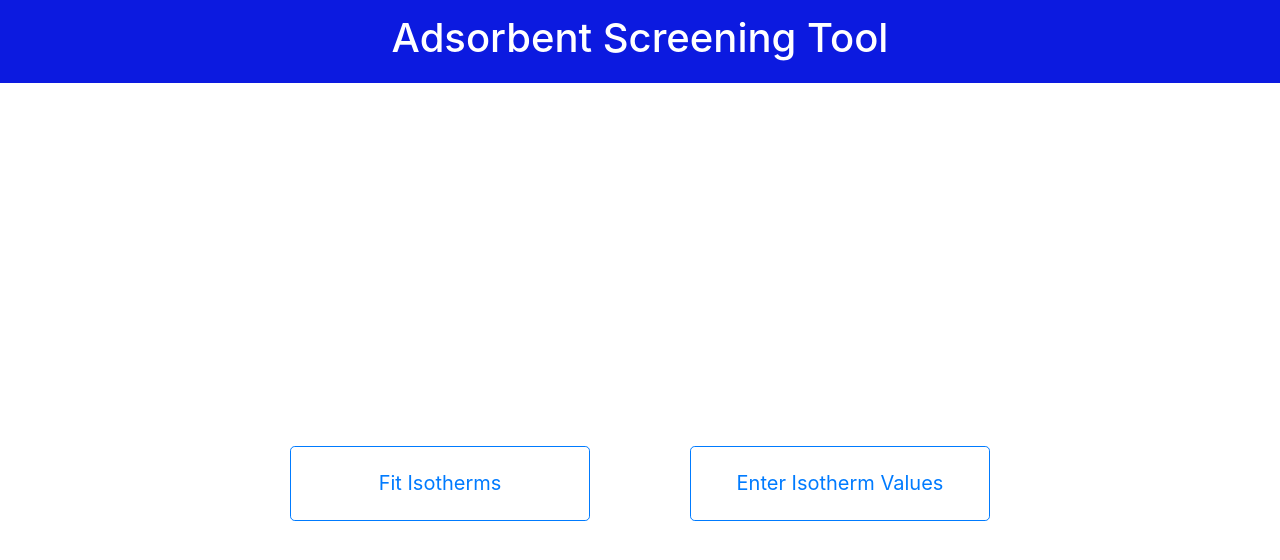
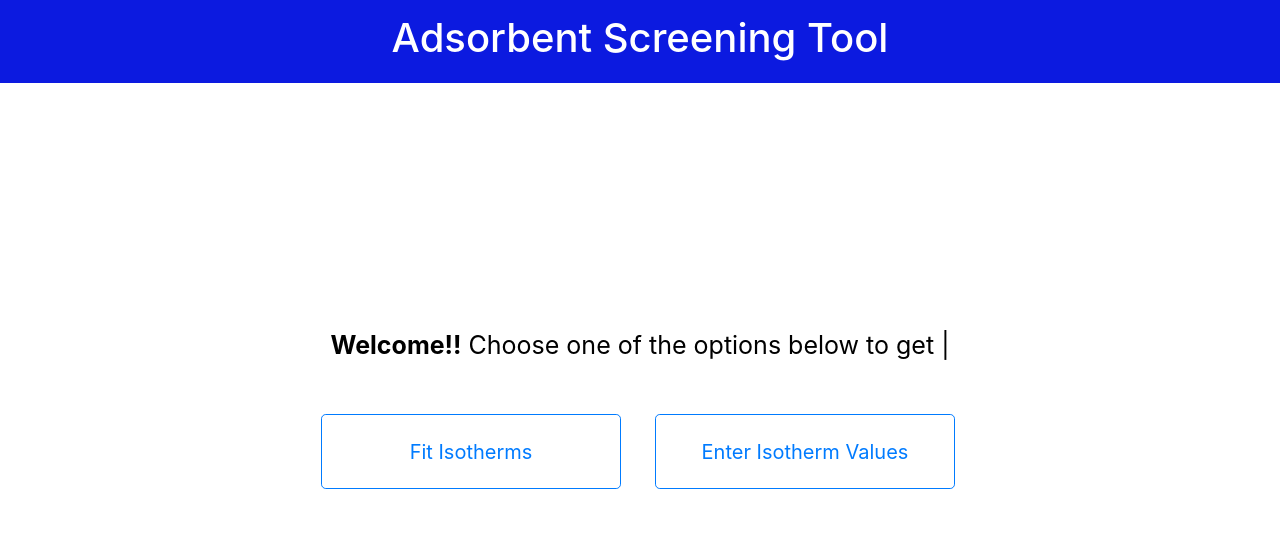
Before and after one commit to vishalbalashankar/isotherm_fitting_tool, a React (Create React App) app in the folder react-frontend/: page / in a window 1280 px wide. Shown: the top 560 px of the page. Built offline with nearby package versions, Linux system fonts and the light colour scheme; the HTML template or start-up script is replaced by a standard one.

Commit message:
Added text animations in the start page

```diff
--- a/react-frontend/package.json
+++ b/react-frontend/package.json
@@ -16,7 +16,9 @@
     "react-dom": "^16.14.0",
     "react-plotly.js": "^2.5.0",
     "react-router-dom": "^5.2.0",
-    "react-scripts": "^4.0.1"
+    "react-scripts": "^4.0.1",
+    "react-typist": "^2.0.5",
+    "typewriter-effect": "^2.17.0"
   },
   "scripts": {
     "start": "react-scripts start",
--- a/react-frontend/src/App.css
+++ b/react-frontend/src/App.css
@@ -13,18 +13,3 @@
   /*  background-position: center;
     background-repeat: no-repeat;
     background-size: cover; } */
-
-
-.buttonContainer {
-  height: 100vh;
-  display: flex;
-  justify-content: center;
-  align-items: center;
-}
-
-.btn-size {
-  height: 75px !important;
-  width: 300px !important;
-  margin-left:50px;
-  margin-right:50px;
-}
--- a/react-frontend/src/component/StartPage.js
+++ b/react-frontend/src/component/StartPage.js
@@ -1,20 +1,49 @@
-import React from 'react';
-import Button from "react-bootstrap/Button";
+import React, { useState, useEffect } from 'react';
+import { Container, Row, Col, Button } from 'react-bootstrap'
 import "bootstrap/dist/css/bootstrap.min.css";
-import {Link} from 'react-router-dom';
+import { Link } from 'react-router-dom';
+import './myStyles.css'
+import Typist from "react-typist";
 
 function StartPage() {
+
+  const [count, setCount] = useState(1);
+
+  useEffect(() => {
+    // document.title = `You clicked ${count} times`;
+    setCount(1);
+  }, [count]);
+
   return (
-    <div>
-        <div class="buttonContainer" >
-            <Link to="/compute_isothermfit">
-                <Button className="btn-size" variant="outline-primary" size="lg">Fit Isotherms</Button>{" "}
-            </Link>
-            <Link to="/enter_isothermfit">
-                <Button className="btn-size" variant="outline-primary" size="lg">Enter Isotherm Values</Button>
-            </Link>
+    <Container fluid="xl" className="buttonContainer" >
+      <Row >
+        <div className="start-text">
+          {count ? (
+            <Typist avgTypingDelay={70} onTypingDone={() => setCount(0)}>
+              <span> <b>Welcome!!</b> Choose one of the options below to get started</span>
+              <Typist.Backspace count={40} delay={800} />
+              <span> option - 1 to 'fit isotherms' first and start the screening process..</span>
+              <Typist.Backspace count={60} delay={1600} />
+              <span> 2 enter 'isotherm values' directly and start the screening process..</span>
+            </Typist>
+          ) : (
+              ""
+            )}
         </div>
-    </div>
+      </Row>
+      <Row>
+        <Col>
+          <Link to="/compute_isothermfit">
+            <Button className="btn-size" variant="outline-primary mr-1" size="lg">Fit Isotherms</Button>
+          </Link>
+        </Col>
+        <Col>
+          <Link to="/enter_isothermfit">
+            <Button className="btn-size" variant="outline-primary mr-1" size="lg">Enter Isotherm Values</Button>
+          </Link>
+        </Col>
+      </Row>
+    </Container>
   );
 }
 
--- a/react-frontend/src/component/myStyles.css
+++ b/react-frontend/src/component/myStyles.css
@@ -1,3 +1,32 @@
+.buttonContainer {
+  height: 75vh;
+  position: 'absolute';
+  left: 0;
+  top: 0;
+  display: flex;
+  flex-direction: column;
+  justify-content: center;
+  align-items: center;
+}
+
+
+.start-text {
+  padding: 2em;
+  font-size: 25px;
+  text-align: 'center';
+  color: rgb(0, 0, 0);
+}
+
+
+.btn-size {
+  width: 300px;
+  /*padding: 20px 5px; */
+  height: 75px !important;
+  width: 300px !important;
+  /*margin-left:50px;
+  margin-right:50px; */
+}
+
 .form-group {
     width: 100%;
     padding: 0.5em;
```
Also changed, not shown: 1 other file (tests, documents, lock files or other folders).
